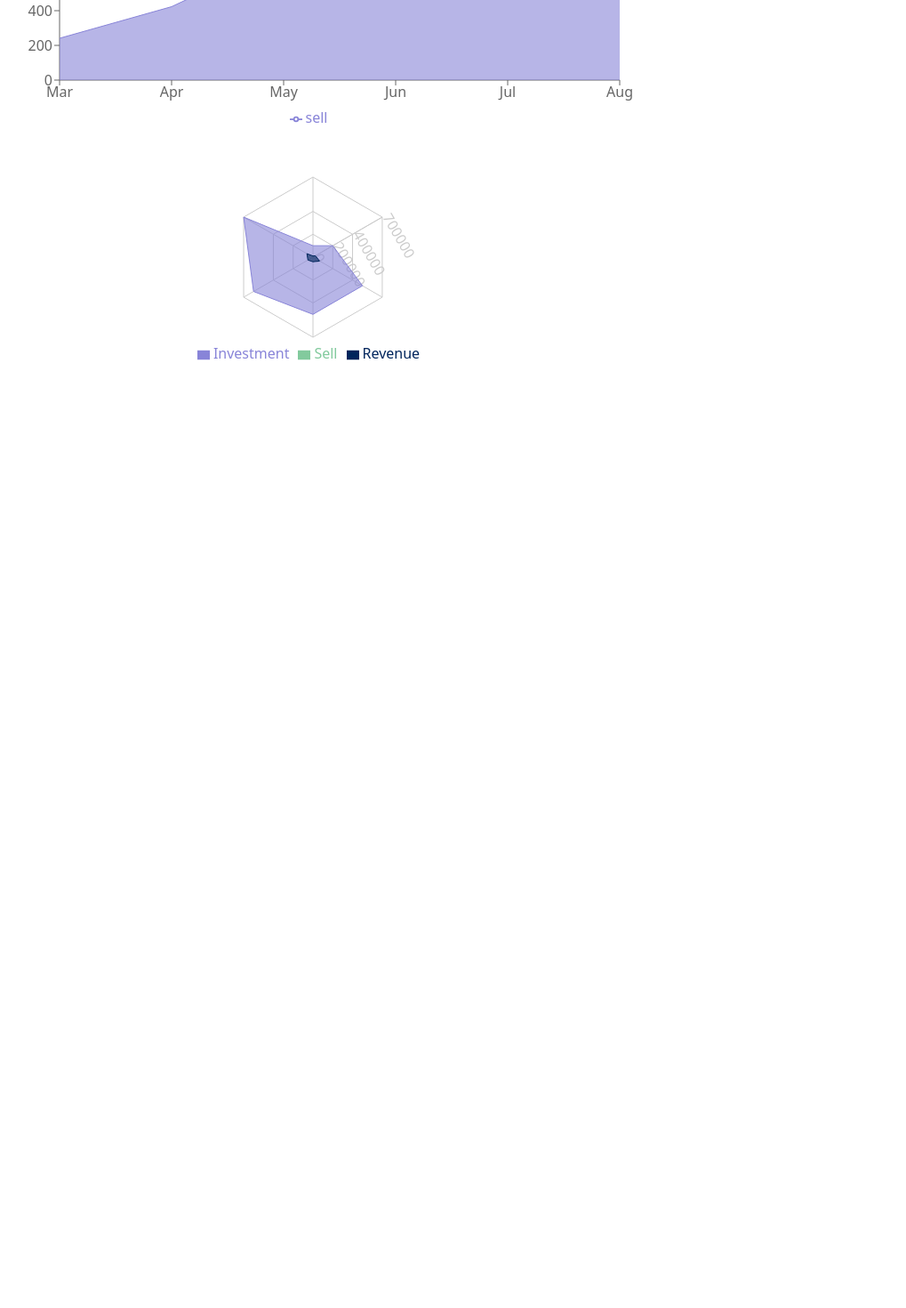
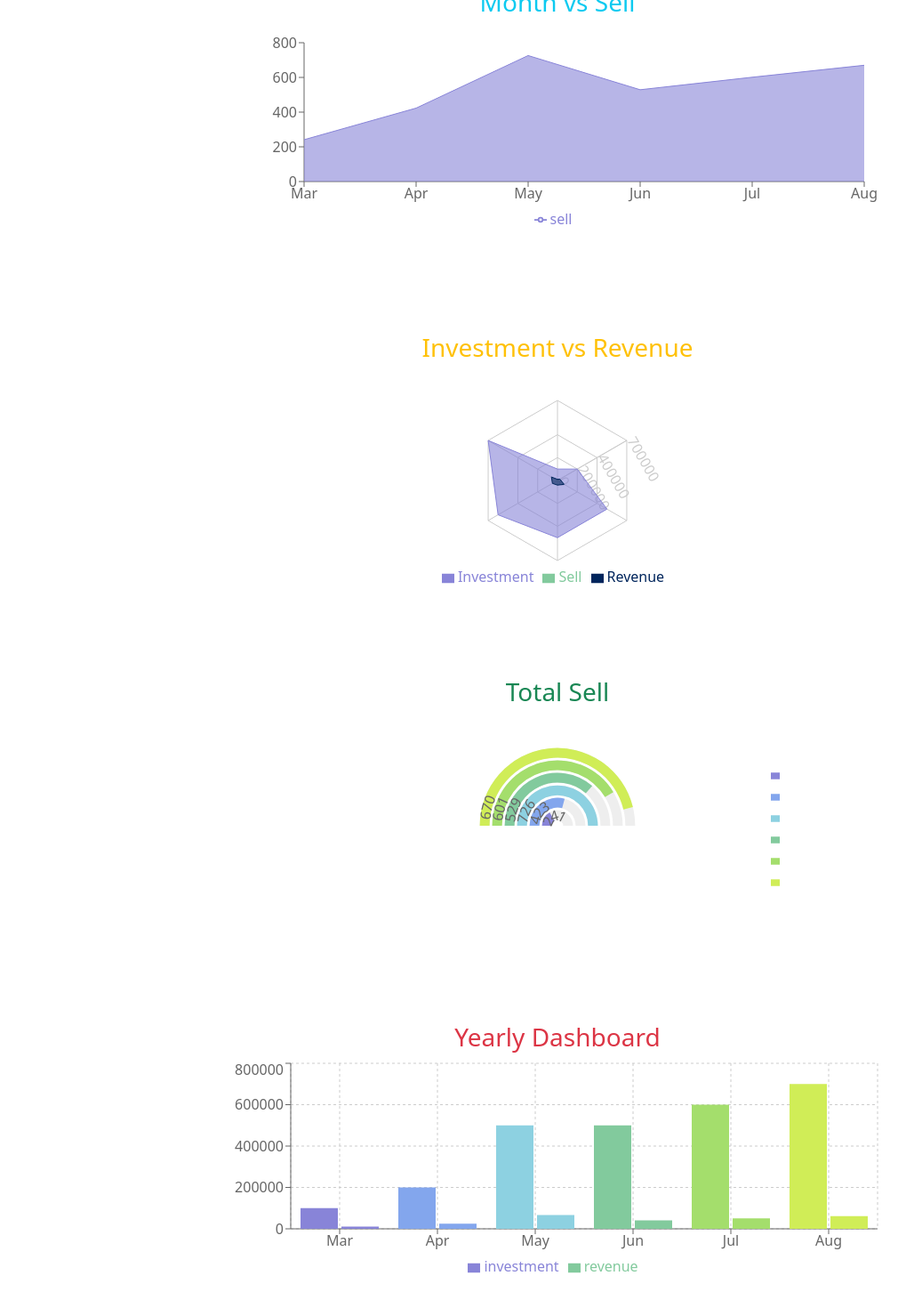
Before and after one commit to utsho-gif/Watch-Cavern, a React (Create React App) app: page /dashboard in a window 1280 px wide. Shown: the part 158-1628 px from the top of the page at 89% size, without its empty margins (13-1032 px from the left). Before the commit the page ends 800 px from the top, so only its background shows below. Built offline with nearby package versions, Linux system fonts and the light colour scheme.

Commit message:
reviews complete

```diff
--- a/public/line.json
+++ b/public/line.json
@@ -3,36 +3,42 @@
         "month": "Mar",
         "investment": 100000,
         "sell": 241,
-        "revenue": 10401
+        "revenue": 10401,
+        "fill": "#8884d8"
     },
     {
         "month": "Apr",
         "investment": 200000,
         "sell": 423,
-        "revenue": 24500
+        "revenue": 24500,
+        "fill": "#83a6ed"
     },
     {
         "month": "May",
         "investment": 500000,
         "sell": 726,
-        "revenue": 67010
+        "revenue": 67010,
+        "fill": "#8dd1e1"
     },
     {
         "month": "Jun",
         "investment": 500000,
         "sell": 529,
-        "revenue": 40405
+        "revenue": 40405,
+        "fill": "#82ca9d"
     },
     {
         "month": "Jul",
         "investment": 600000,
         "sell": 601,
-        "revenue": 50900
+        "revenue": 50900,
+        "fill": "#a4de6c"
     },
     {
         "month": "Aug",
         "investment": 700000,
         "sell": 670,
-        "revenue": 61000
+        "revenue": 61000,
+        "fill": "#d0ed57"
     }
 ]
--- a/src/Component/Dashboard/Dashboard.js
+++ b/src/Component/Dashboard/Dashboard.js
@@ -1,21 +1,21 @@
-import React, { useEffect, useState, PureComponent } from "react";
+import React, { useEffect, useState } from "react";
 import {
   Area,
   AreaChart,
-  Line,
-  LineChart,
-  ResponsiveContainer,
   XAxis,
   YAxis,
   Tooltip,
-  PieChart,
-  Pie,
   RadarChart,
   PolarGrid,
   PolarAngleAxis,
   PolarRadiusAxis,
   Radar,
   Legend,
+  RadialBarChart,
+  RadialBar,
+  BarChart,
+  CartesianGrid,
+  Bar,
 } from "recharts";
 
 const Dashboard = () => {
@@ -27,8 +27,9 @@ const Dashboard = () => {
       .then((data) => setDatas(data));
   }, []);
   return (
-    <div>
-      <div>
+    <div className="d-flex flex-column align-items-center my-5 container">
+      <div className="p-5">
+        <h3 className="text-info">Month vs Sell</h3>
         <AreaChart
           width={730}
           height={250}
@@ -47,7 +48,8 @@ const Dashboard = () => {
           <Legend></Legend>
         </AreaChart>
       </div>
-      <div>
+      <div className="p-5">
+        <h3 className="text-warning">Investment vs Revenue</h3>
         <RadarChart outerRadius={90} width={730} height={250} data={datas}>
           <PolarGrid />
           <PolarAngleAxis dataKey="subject" />
@@ -77,6 +79,47 @@ const Dashboard = () => {
           <Legend />
         </RadarChart>
       </div>
+      <div className="p-5">
+        <h3 className="text-success">Total Sell</h3>
+        <RadialBarChart
+          width={730}
+          height={250}
+          innerRadius="10%"
+          outerRadius="80%"
+          data={datas}
+          startAngle={180}
+          endAngle={0}
+        >
+          <RadialBar
+            minAngle={15}
+            label={{ fill: "#666", position: "insideStart" }}
+            background
+            clockWise={true}
+            dataKey="sell"
+          />
+          <Legend
+            iconSize={10}
+            width={120}
+            height={140}
+            layout="vertical"
+            verticalAlign="middle"
+            align="right"
+          />
+          <Tooltip />
+        </RadialBarChart>
+      </div>
+      <div className="p-5">
+        <h3 className="text-danger">Yearly Dashboard</h3>
+        <BarChart width={730} height={250} data={datas}>
+          <CartesianGrid strokeDasharray="3 3" />
+          <XAxis dataKey="month" />
+          <YAxis />
+          <Tooltip />
+          <Legend />
+          <Bar dataKey="investment" fill="#8884d8" />
+          <Bar dataKey="revenue" fill="#82ca9d" />
+        </BarChart>
+      </div>
     </div>
   );
 };
--- a/src/Component/ReviewDetail/ReviewDetail.css
+++ b/src/Component/ReviewDetail/ReviewDetail.css
@@ -0,0 +1,5 @@
+.card-container{
+    display: grid;
+    grid-template-columns: repeat(3, 1fr);
+    gap: 20px;
+}
--- a/src/Component/ReviewDetail/ReviewDetail.js
+++ b/src/Component/ReviewDetail/ReviewDetail.js
@@ -1,12 +1,13 @@
 import React from 'react';
 import useReview from '../../hook/useReview';
 import ShowReview from '../ShowReview/ShowReview';
+import './ReviewDetail.css';
 
 const ReviewDetail = () => {
     const [reviews, setReviews] = useReview();
     return (
-        <div className='container'>
-            <div className='row gx-4'>
+        <div className='m-5'>
+            <div className='card-container'>
             {
                 reviews.map(review => <ShowReview key={review.id} review = {review}></ShowReview>)
             }
--- a/src/Component/Reviews/Reviews.js
+++ b/src/Component/Reviews/Reviews.js
@@ -3,7 +3,7 @@ import React from 'react';
 const Reviews = ({review}) => {
     const {name, gender, comment, image} = review;
     return (
-        <div className='col'>
+        <div className='col p-3 border border-primary me-3'>
             <h2>{name}</h2>
             <img src={image} alt="" />
             <p>{gender}</p>
--- a/src/Component/ShowReview/ShowReview.js
+++ b/src/Component/ShowReview/ShowReview.js
@@ -4,11 +4,11 @@ import {AiFillStar, AiOutlineStar} from 'react-icons/ai'
 const showReview = ({review}) => {
     const {name, image, comment} = review;
     return (
-        <div className='col-4 p-5'>
-            <img src={image} alt="" />
-            <h3>{name}</h3>
+        <div className='shadow-lg m-2 p-5 bg-body rounded'>
+            <img className='mb-2' src={image} alt="" />
+            <h4>{name}</h4>
             <p>{comment}</p>
-            <p>Rating: <AiFillStar></AiFillStar><AiFillStar></AiFillStar><AiFillStar></AiFillStar><AiFillStar></AiFillStar><AiOutlineStar></AiOutlineStar></p>
+            <p>Rating: <AiFillStar style={{color:'goldenrod'}}></AiFillStar><AiFillStar style={{color:'goldenrod'}}></AiFillStar><AiFillStar style={{color:'goldenrod'}}></AiFillStar><AiFillStar style={{color:'goldenrod'}}></AiFillStar><AiOutlineStar style={{color:'goldenrod'}}></AiOutlineStar></p>
         </div>
     );
 };
```
Also changed, not shown: public/data.json (+9 -9 lines), src/Component/MyLineChart/MyLineChart.js (deleted, +0 -21 lines).
